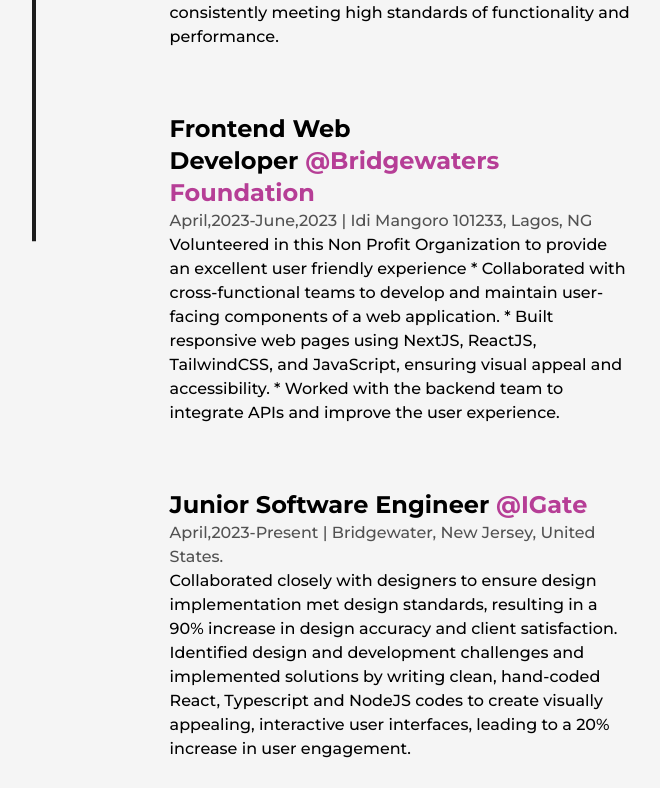
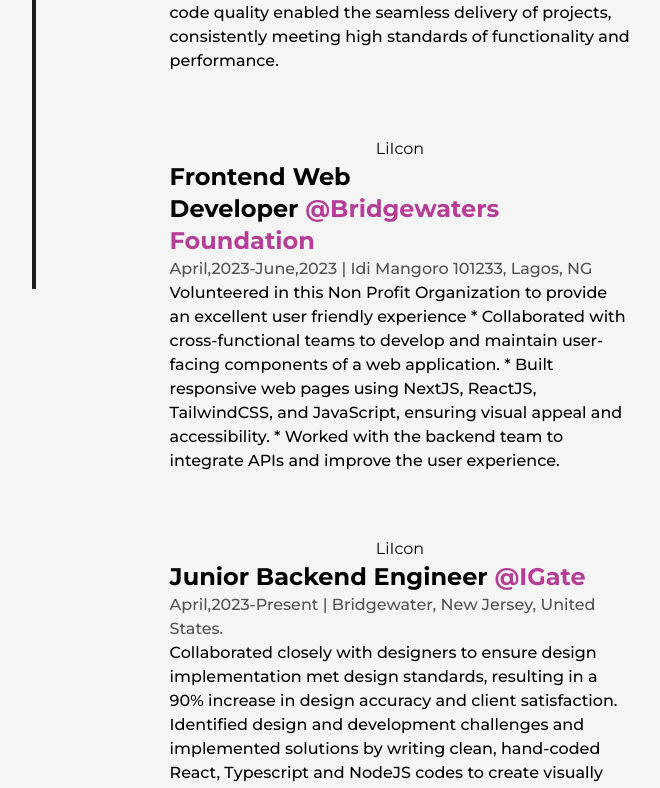
Before and after one commit to lacegiovanni17/Nextjs-dev-Portfolio, a Next.js app: page /about in a window 1280 px wide. Shown: the part 3027-3815 px from the top of the page, without its empty margins (256-916 px from the left). Built offline with nearby package versions, Linux system fonts and the light colour scheme.

Commit message:
added new feat scroll icon

```diff
--- a/src/components/Experience.js
+++ b/src/components/Experience.js
@@ -1,10 +1,12 @@
 import React, { useRef } from "react";
 import {motion, useScroll} from "framer-motion"
+import LiIcon from "./LiIcon";
 
 const Details = ({ position, company, companyLink, time, address, work }) => {
   return (
     <li className="my-8 first:mt-0 last:mb-0 w-[60%] mx-auto flex flex-col items-center justify-between">
-      <div>
+      <LiIcon />
+          <div>
         <h3 className="capitalize font-bold text-2xl">
           {position}&nbsp;
           <a
@@ -58,7 +60,7 @@
           * Worked with the backend team to integrate APIs and improve the user experience."
           />
           <Details
-            position="Junior Software Engineer"
+            position="Junior Backend Engineer"
             company="IGate"
             time="April,2023-Present"
             companyLink="https://www.linkedin.com/company/igate-technologies/"
--- /dev/null
+++ b/src/components/LiIcon.js
@@ -0,0 +1,9 @@
+import React from 'react'
+
+const LiIcon = () => {
+  return (
+    <div>LiIcon</div>
+  )
+}
+
+export default LiIcon
```
